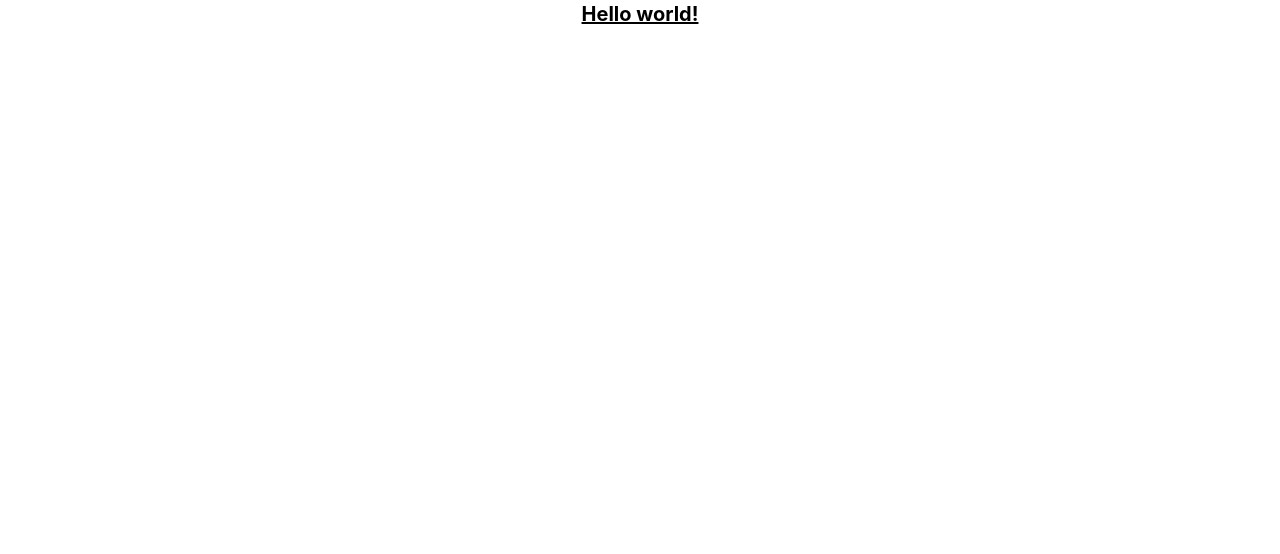
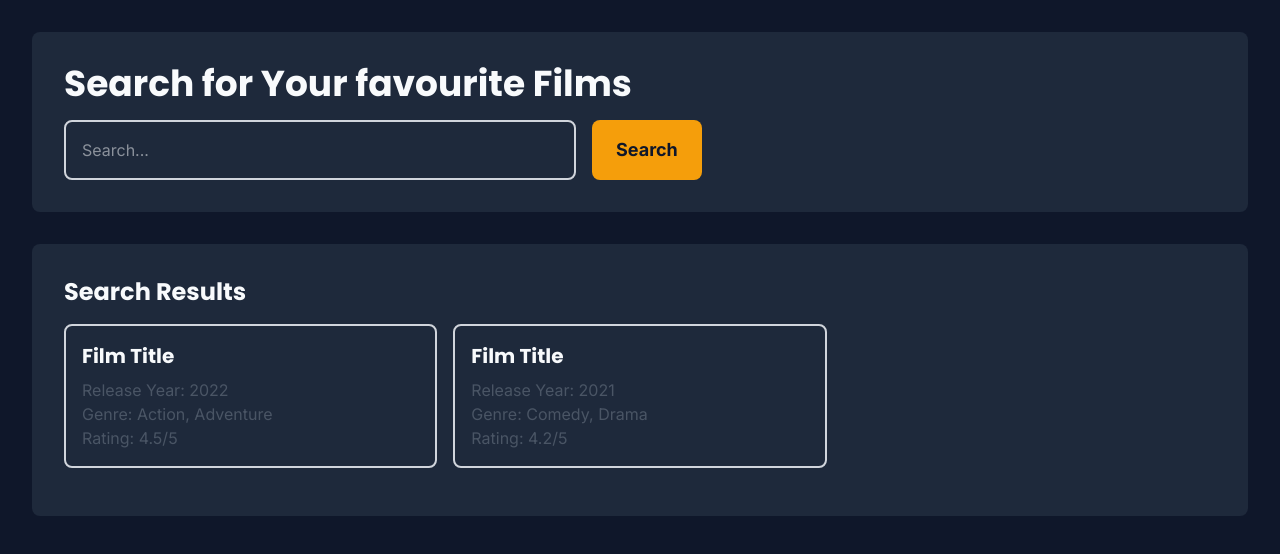
Before and after one commit to Andriy-Babych/RS3Project, a React (Vite) app: page / in a window 1280 px wide. Shown: the top 554 px of the page. Built offline with nearby package versions, Linux system fonts and the light colour scheme.

Commit message:
add default layout of the website

```diff
--- a/src/App.css
+++ b/src/App.css
@@ -1 +1,101 @@
 @import "tailwindcss";
+
+:root {
+  /* =========================
+     Fonts
+  ========================= */
+
+  --font-heading: "Poppins", sans-serif;
+  --font-body: "Inter", sans-serif;
+
+  /* =========================
+     Colors
+  ========================= */
+
+  --color-bg: #0f172a;
+  --color-surface: #1e293b;
+  --color-surface-hover: #334155;
+
+  --color-primary: #f59e0b;
+  --color-primary-hover: #d97706;
+
+  --color-text: #f8fafc;
+  --color-text-secondary: #94a3b8;
+
+  --color-success: #22c55e;
+  --color-error: #ef4444;
+
+  --color-border: #475569;
+
+  /* =========================
+     Ratings
+  ========================= */
+
+  --rating-bg: rgba(34, 197, 94, 0.15);
+  --rating-text: #22c55e;
+
+  /* =========================
+     Inputs
+  ========================= */
+
+  --input-bg: #1e293b;
+  --input-border: #475569;
+  --input-border-focus: #f59e0b;
+  --input-text: #f8fafc;
+  --input-placeholder: #64748b;
+
+  /* =========================
+     Cards
+  ========================= */
+
+  --card-bg: #1e293b;
+  --card-radius: 16px;
+  --card-padding: 1rem;
+
+  --card-shadow:
+    0 8px 30px rgba(0, 0, 0, 0.2);
+
+  /* =========================
+     Buttons
+  ========================= */
+
+  --button-bg: #f59e0b;
+  --button-bg-hover: #d97706;
+  --button-text: #0f172a;
+
+  /* =========================
+     Layout
+  ========================= */
+
+  --container-width: 1200px;
+
+  --spacing-xs: 0.25rem;
+  --spacing-sm: 0.5rem;
+  --spacing-md: 1rem;
+  --spacing-lg: 1.5rem;
+  --spacing-xl: 2rem;
+
+  /* =========================
+     Transitions
+  ========================= */
+
+  --transition-fast: 0.15s ease;
+  --transition-normal: 0.25s ease;
+}
+
+.App-header{
+  background: var(--color-surface);
+}
+
+.search-button{
+  background: var(--button-bg);
+  color: var(--button-text);
+}
+
+.search-button:hover{
+  background: var(--button-bg-hover);
+}
+
+.App-main{
+  background: var(--color-surface);
+}
--- a/src/App.tsx
+++ b/src/App.tsx
@@ -2,9 +2,34 @@ import './App.css'
 
 function App() {
   return (
-    <h1 className="text-xl font-bold underline">
-      Hello world!
-    </h1>
+    <div className="App flex flex-col items-start my-8 mx-8 gap-8">
+      <header className="App-header p-8 w-full rounded-lg">
+        <h1 className="text-4xl font-bold mb-4">Search for Your favourite Films</h1>
+        <form action="submit" className="search-form flex gap-4 items-center">
+          <input type="text" placeholder="Search..." className="search-input p-4 border-2 border-solid border-gray-300 rounded-lg w-lg" />
+          <button className="search-button py-4 px-6 rounded-lg font-bold text-lg">Search</button>
+        </form>
+
+      </header>
+
+      <main className="App-main p-8 rounded-lg w-full">
+        <h2 className="text-2xl font-bold mb-4">Search Results</h2>
+        <div className="cards-container grid grid-cols-1 md:grid-cols-2 lg:grid-cols-3 gap-4">
+          <div className="card p-4 border-2 border-solid border-gray-300 rounded-lg mb-4">
+            <h3 className="text-xl font-bold mb-2">Film Title</h3>
+            <p className="text-gray-600">Release Year: 2022</p>
+            <p className="text-gray-600">Genre: Action, Adventure</p>
+            <p className="text-gray-600">Rating: 4.5/5</p>
+          </div>
+          <div className="card p-4 border-2 border-solid border-gray-300 rounded-lg mb-4">
+            <h3 className="text-xl font-bold mb-2">Film Title</h3>
+            <p className="text-gray-600">Release Year: 2021</p>
+            <p className="text-gray-600">Genre: Comedy, Drama</p>
+            <p className="text-gray-600">Rating: 4.2/5</p>
+          </div>
+        </div>
+      </main>
+    </div>
   )
 }
 
--- a/src/index.css
+++ b/src/index.css
@@ -1,9 +1,16 @@
-#root {
-  max-width: 100%;
-  margin: 0 auto;
-  text-align: center;
-  min-height: 100svh;
-  display: flex;
-  flex-direction: column;
-  box-sizing: border-box;
+@import url("https://fonts.googleapis.com/css2?family=Inter:wght@400;500;600;700&family=Poppins:wght@500;600;700&display=swap");
+
+body {
+  font-family: var(--font-body);
+  background: var(--color-bg);
+  color: var(--color-text);
 }
+
+h1,
+h2,
+h3,
+h4,
+h5,
+h6 {
+  font-family: var(--font-heading);
+}
```
